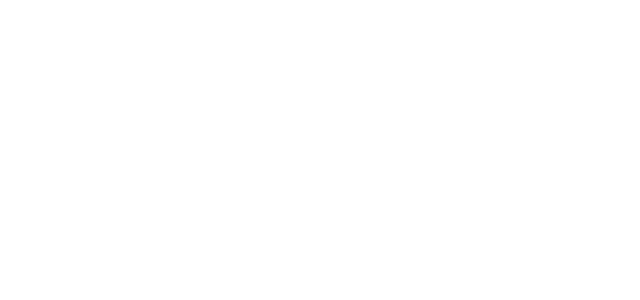
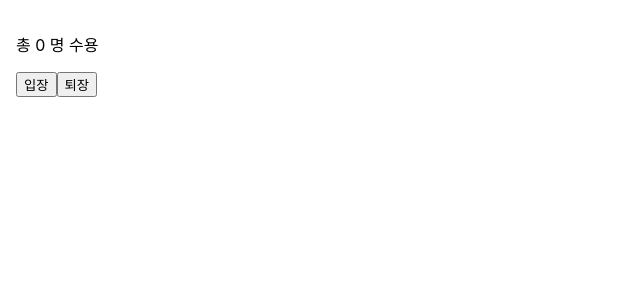
Before and after one commit to Charizard6/23-react1, a React (Create React App) app: page / in a window 1280 px wide. Shown: the top 300 px of the page, without its empty margins (0-640 px from the left). Built offline with nearby package versions, Linux system fonts and the light colour scheme.

Commit message:
7주차 커밋1

```diff
--- /dev/null
+++ b/src/chapter_07/Accommodate.jsx
@@ -0,0 +1,35 @@
+import React, { useState, useEffect } from "react";
+import useCounter from "./useCounter";
+
+const MAX_CAPACITY =10;
+
+function Accommodate(props){
+    const [isFull, setIsFull] = useState(false);
+    const [count, increaseCount, decreaseCount] = useCounter(0);
+
+    useEffect(() => {
+        console.log('=====================');
+        console.log("useEffect() called");
+        console.log(`isFull L ${isFull}`);
+    });
+
+    useEffect(() => {
+        setIsFull(count >= MAX_CAPACITY);
+        console.log(`current count value ${count}`);
+    },[count]);
+
+    return (
+        <div style={{padding :16}}>
+            <p>{`총 ${count} 명 수용`}</p>
+
+            <button onClick={increaseCount} disabled={isFull}>
+                입장
+            </button>
+            <button onClick={decreaseCount}>퇴장</button>
+
+            {isFull && <p style={{ color : "red" }}>꽉참</p>}
+        </div>
+    )
+}
+
+export default Accommodate;
--- /dev/null
+++ b/src/chapter_07/useCounter.jsx
@@ -0,0 +1,12 @@
+import React, { useState } from "react";
+
+function useCounter(initialValue) {
+    const [count, setCount] =useState(initialValue);
+
+    const increaseCount = () => setCount((count) => count +1);
+    const decreaseCount = () => setCount((count) => Math.max(count -1, 0));
+
+    return [count, increaseCount, decreaseCount];
+}
+
+export default useCounter;
--- a/src/index.js
+++ b/src/index.js
@@ -7,12 +7,13 @@
 import Clock from './chapter_04/Clock';
 import CommentList from './chapter_05/CommnetList';
 import NotificationList from './chapter_06/NotificationList';
+import Accommodate from './chapter_07/Accommodate';
 //import App from './App';
 
 const root = ReactDOM.createRoot(document.getElementById('root'));
 root.render(
   <React.StrictMode>
-    <NotificationList />
+    <Accommodate />
   </React.StrictMode>
 )
 
```
Also changed, not shown: 1 other file (tests, documents, lock files or other folders).
